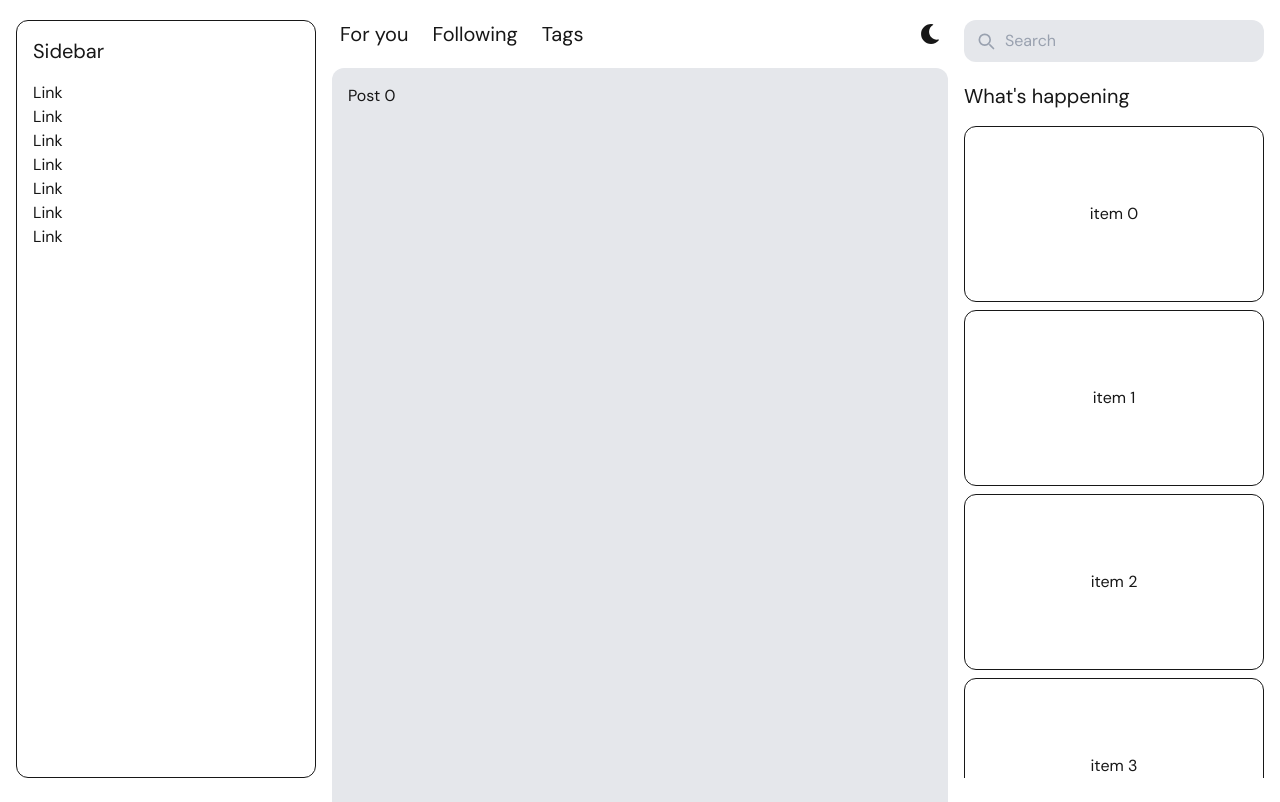
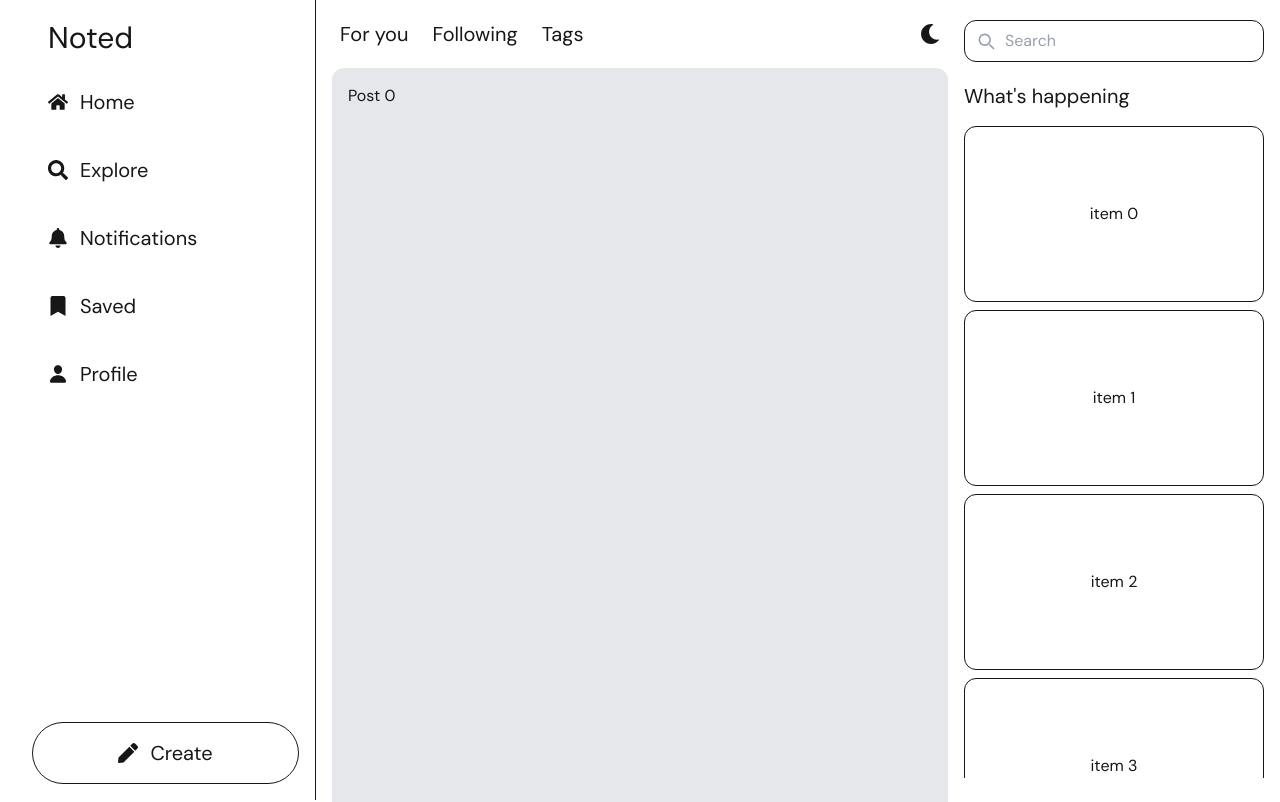
Before and after one commit to MAYANK-T0MAR/noted, a Next.js app in the folder frontend/: page / in a window 1280 px wide. Shown: the top 802 px of the page. Built offline with nearby package versions, Linux system fonts and the light colour scheme.

Commit message:
fixed the searchbar, decided the sidebar's links

```diff
--- a/frontend/src/components/layout/sidebar.tsx
+++ b/frontend/src/components/layout/sidebar.tsx
@@ -1,15 +1,43 @@
+import { FaBell, FaBookmark, FaHome, FaPen, FaSearch } from "react-icons/fa";
+import { IoPerson } from "react-icons/io5";
+
 export default function SideBar() {
     return (
-        <div className="sticky top-5 h-[calc(100vh-1.3rem*2)] bg-background border border-foreground rounded-xl p-4">
-            <h2 className="text-xl mb-4">Sidebar</h2>
+        <div className="sticky top-0 pt-5 h-[100vh] bg-background border-r border-foreground px-4 pb-4">
+            <div className="text-3xl mb-4 ps-4">Noted</div>
             {/* Navigation Links */}
-            <h3>Link</h3>
-            <h3>Link</h3>
-            <h3>Link</h3>
-            <h3>Link</h3>
-            <h3>Link</h3>
-            <h3>Link</h3>
-            <h3>Link</h3>
+            <div className="flex flex-col justify-between h-[90vh]">
+                <div>
+                    <div className="flex gap-3 text-xl items-center hover:bg-gray-300 transition-colors duration-400 ease-in-out cursor-pointer p-4 rounded-4xl mb-2">
+                        <FaHome />
+                        <span>Home</span>
+                    </div>
+                    <div className="flex gap-3 text-xl items-center hover:bg-gray-300 transition-colors duration-400 ease-in-out cursor-pointer p-4 rounded-4xl mb-2">
+                        <FaSearch />
+                        <span>Explore</span>
+                    </div>
+                    <div className="flex gap-3 text-xl items-center hover:bg-gray-300 transition-colors duration-400 ease-in-out cursor-pointer p-4 rounded-4xl mb-2">
+                        <FaBell />
+                        <span>Notifications</span>
+                    </div>
+                    <div className="flex gap-3 text-xl items-center hover:bg-gray-300 transition-colors duration-400 ease-in-out cursor-pointer p-4 rounded-4xl mb-2">
+                        <FaBookmark />
+                        <span>Saved</span>
+                    </div>
+                    <div className="flex gap-3 text-xl items-center hover:bg-gray-300 transition-colors duration-400 ease-in-out cursor-pointer p-4 rounded-4xl mb-2">
+                        <IoPerson />
+                        <span>Profile</span>
+                    </div>
+                </div>
+
+                <div>
+                    <div className="flex justify-center gap-3 text-xl items-center hover:bg-gray-300 transition-colors duration-400 ease-in-out cursor-pointer p-4 border border-bg rounded-4xl self-end mb-2">
+                        <FaPen />
+                        <span>Create</span>
+                    </div>
+                </div>
+            </div>
+
         </div>
     )
 }
--- a/frontend/src/components/ui/searchBar.tsx
+++ b/frontend/src/components/ui/searchBar.tsx
@@ -5,8 +5,8 @@ export default function SearchBar() {
                 <input
                     type="text"
                     placeholder="Search"
-                    className="w-full pl-10 pr-4 py-2 rounded-xl bg-gray-200 text-foreground placeholder-gray-400
-             border-1 border-transparent focus:border-foreground focus:outline-none"
+                    className="w-full pl-10 pr-4 py-2 rounded-xl bg-background text-foreground border-foreground placeholder-gray-400
+             border-1 focus:border-foreground focus:outline-none"
                 />
                 <svg
                     className="absolute left-3 top-1/2 -translate-y-1/2 w-5 h-5 text-gray-400 pointer-events-none"
```
